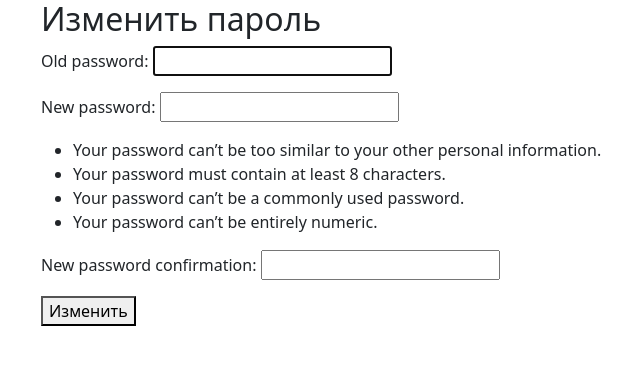
After one commit to Maximrudnicki/django_pardo, a Django app: page /accounts/change-password/ in a window 1280 px wide. The commit adds this page. Shown: the top 365 px of the page, without its empty margins (41-681 px from the left). Run offline with Django 4.2, Linux system fonts and the light colour scheme; the visitor is signed in with stand-in values (Sample User, id 1); some libraries are stand-ins or nearby versions.

Commit message:
password change added

```diff
--- /dev/null
+++ b/accounts/urls.py
@@ -0,0 +1,19 @@
+from django.urls import path, include
+
+from accounts.views import (
+    CustomLoginView,
+    RegisterPage,
+    PasswordChange,
+    PasswordChangeDone,
+)
+from django.contrib.auth.views import LogoutView
+
+urlpatterns = [
+    path('login/', CustomLoginView.as_view(), name='login'),
+    path('logout/', LogoutView.as_view(next_page='login'), name='logout'),
+    path('register/', RegisterPage.as_view(), name='register'),
+    path('change-password/',
+         PasswordChange.as_view(), name='change_password'),
+    path('accounts/change-password/done/',
+         PasswordChangeDone.as_view(), name='change_password_done'),
+]
--- a/accounts/views.py
+++ b/accounts/views.py
@@ -2,7 +2,11 @@ from django.shortcuts import render, redirect
 from django.urls import reverse_lazy
 
 from django.views.generic.edit import FormView
-from django.contrib.auth.views import LoginView
+from django.contrib.auth.views import (
+    LoginView,
+    PasswordChangeView,
+    PasswordChangeDoneView,
+)
 from django.contrib.auth import login
 
 from .forms import UserRegistrationForm
@@ -33,3 +37,13 @@ class RegisterPage(FormView):
         if self.request.user.is_authenticated:
             return redirect('vocab')
         return super(RegisterPage, self).get(*args, **kwargs)
+
+
+class PasswordChange(PasswordChangeView):
+    template_name = 'accounts/change_password.html'
+    success_url = reverse_lazy('change_password_done')
+
+
+class PasswordChangeDone(PasswordChangeDoneView):
+    template_name = 'accounts/change_password_done.html'
+    success_url = reverse_lazy('/')
--- a/django_pardo/urls.py
+++ b/django_pardo/urls.py
@@ -16,14 +16,9 @@ Including another URLconf
 from django.contrib import admin
 from django.urls import path, include
 
-from accounts.views import CustomLoginView, RegisterPage
-from django.contrib.auth.views import LogoutView
 
 urlpatterns = [
     path('admin/', admin.site.urls),
     path('', include('vocab.urls')),
-
-    path('accounts/login/', CustomLoginView.as_view(), name='login'),
-    path('accounts/logout/', LogoutView.as_view(next_page='login'), name='logout'),
-    path('accounts/register/', RegisterPage.as_view(), name='register'),
+    path('accounts/', include('accounts.urls')),
 ]
--- /dev/null
+++ b/templates/accounts/change_password.html
@@ -0,0 +1,10 @@
+{% extends 'base.html' %}
+
+{% block content %}
+  <h2>Изменить пароль</h2>
+  <form method="post">
+    {% csrf_token %}
+    {{ form.as_p }}
+    <button type="submit">Изменить</button>
+  </form>
+{% endblock %}
--- /dev/null
+++ b/templates/accounts/change_password_done.html
@@ -0,0 +1,5 @@
+{% extends 'base.html' %}
+
+{% block content %}
+  <h2>Пароль изменен успешно!</h2>
+{% endblock %}
--- a/templates/base.html
+++ b/templates/base.html
@@ -11,15 +11,12 @@
 
 
         <script src="https://unpkg.com/htmx.org@1.5.0"></script>
-        <link rel='stylesheet' href='{% static "vocab/style.css" %}' />
+        <!-- <link rel='stylesheet' href='{% static "vocab/style.css" %}' /> -->
     </head>
     <body>
 
         <div class='container'>
-
-            {% block content %}
-            <h3>This will be replaced</h3>
-            {% endblock content %}
+            {% block content %}{% endblock content %}
         </div>
 
 
```
